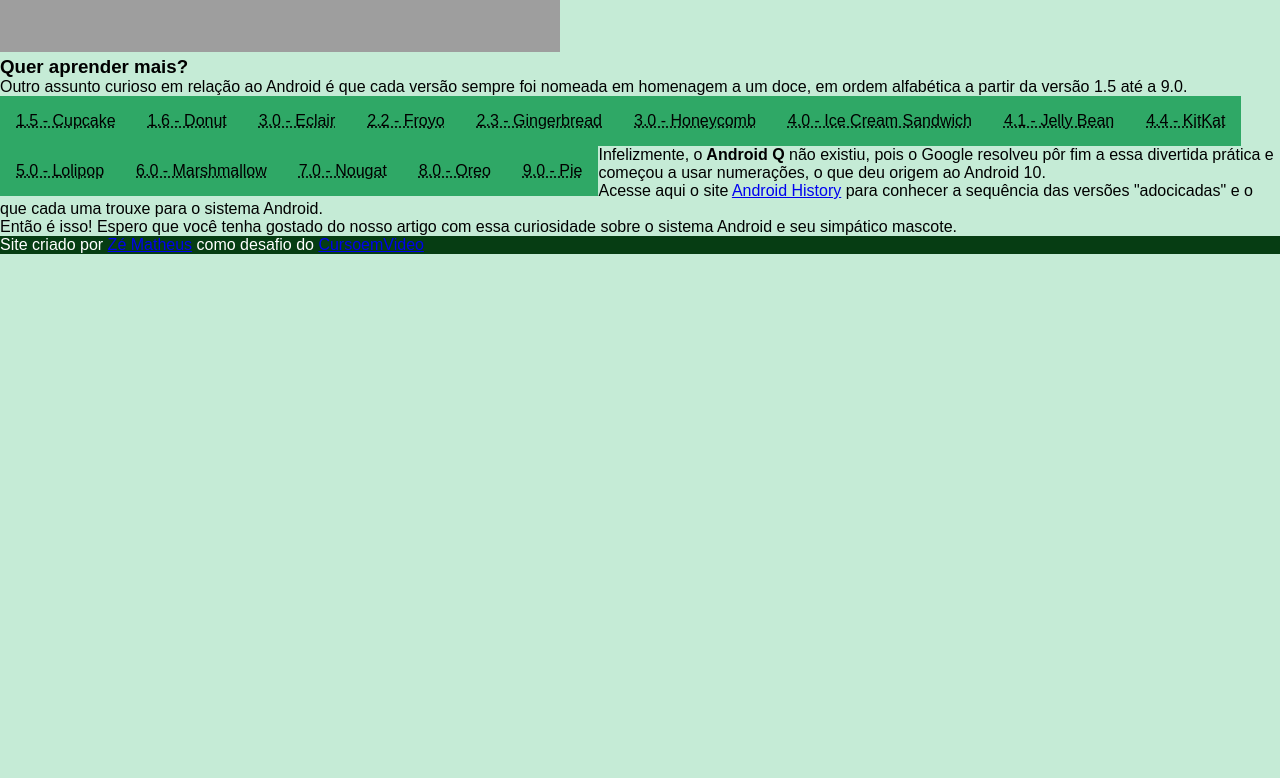
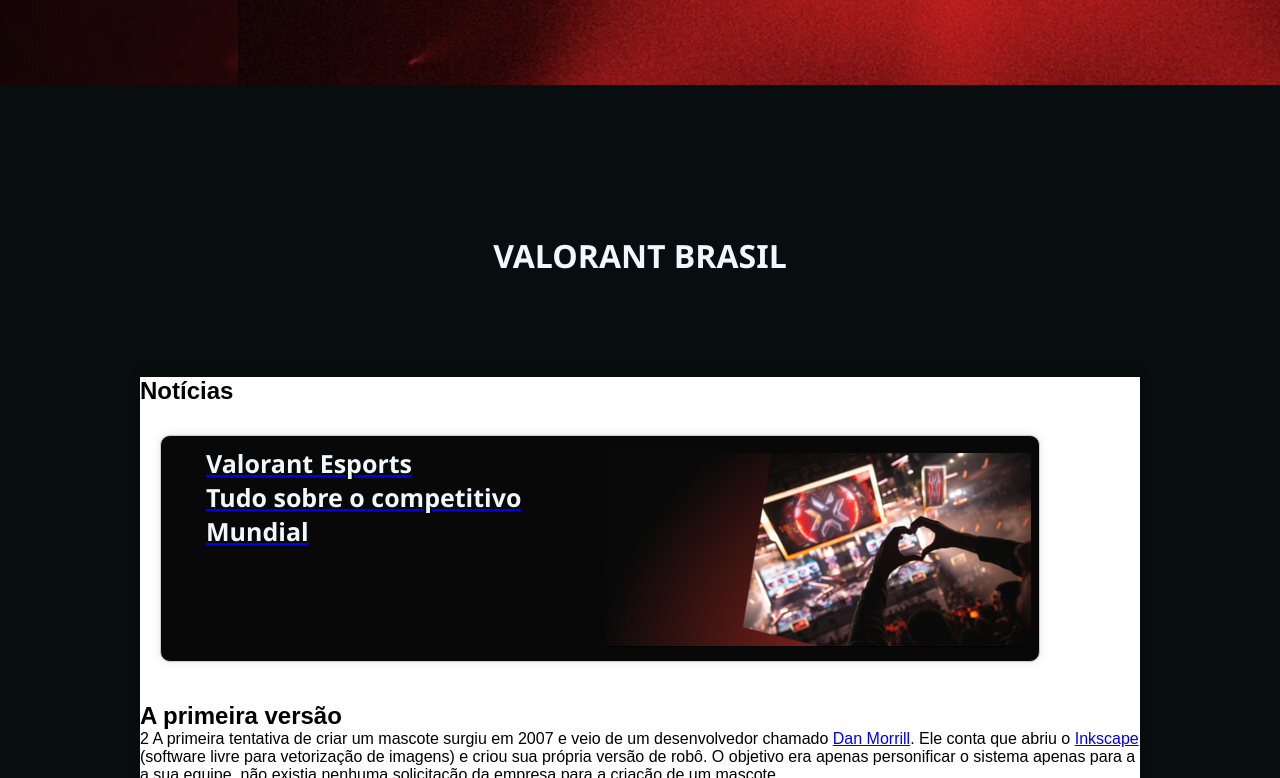
Before and after one commit to zeMatheusLira/sites-estudos, a plain HTML site: page index.html in a window 1280 px wide. Shown: the part 668-1446 px from the top of the page. Before the commit the page ends 922 px from the top, so only its background shows below. Drawn offline with Linux system fonts and the light colour scheme; grey boxes are pictures that could not be loaded.

Commit message:
uma parte do estudo de recriar um site

```diff
--- a/front.css
+++ b/front.css
@@ -10,11 +10,13 @@
 
 :root{
     --cor0: #c5ebd6;
-    --cor1: #83e1ad;
+    --cor1: #f1f5f8;
     --cor2: #3ddc84;
     --cor3: #2fa866;
     --cor4: #1a5c37;
-    --cor5: #063d13;
+    --cor5: #181818;
+    --cor6: #080808;
+    --color-bg-gradient: rgba(11, 196, 226, 0.2);
 
     --fonte-padrao: Arial, verdana,helvetica,sans-serif;
     --fonte-destaque: 'Bebas Neue', 'cursive';
@@ -28,8 +30,90 @@
 }
 
 body{
-    background-color: var(--cor0);
+    background-color: var(--cor6);
     font-family: var(--fonte-padrao);
+}
+
+.image-fundo{
+    position: absolute;
+    top: 53px;
+    left: 0px;
+    width: 100%;
+    height: 700px;
+    opacity: 100%;
+    background-image: url(imagens/HEADER_IMAGE01.jpg);
+}
+
+.overlay {
+    position: absolute;
+    top: 200px;
+    left: 0;
+    width: 100%;
+    height: 2000px;
+    opacity: 15%;
+    background-image: radial-gradient(circle, var(--color-bg-gradient),
+    var(--color-bg-gradient), var(--color-bg-gradient));
+    background-attachment: fixed;
+  }
+
+.texto{
+    position: relative;
+    text-align: center;
+    color: aliceblue;
+    font-family: 'Segoe UI', Tahoma, Geneva, Verdana, sans-serif;
+    margin-top: 800px;
+
+}
+
+main{
+    position: relative;
+    background-color: white;
+    margin: auto;
+    margin-top: 100px;
+    padding: 0px;
+    margin-bottom: 20px;
+    min-width: 300px;
+    max-width: 1000px;
+    box-shadow: 0px 0px 10px rgba(0, 0, 0, 0.514);
+    border-bottom-left-radius: 10px;
+    border-bottom-right-radius: 10px;
+}
+
+.caixa1 {
+    background-color: var(--cor6);
+    border: 1px solid #ccc;
+    border-radius: 10px;
+    padding-bottom: 10px;
+    margin-top: 30px;
+    padding-left: 45px;
+    margin-right: 100px;
+    margin-left: 20px;
+    margin-bottom: 40px;
+    box-shadow: 0px 0px 10px rgba(0, 0, 0, 0.1);
+    overflow: hidden;
+}
+
+.posi{
+    padding-top: 10px;
+    color: aliceblue;
+    font-family: 'Segoe UI', Tahoma, Geneva, Verdana, sans-serif;
+    font-weight: bold;
+    font-size: 25px;
+
+
+
+}
+
+img{
+    margin-top: -95px;
+    margin-left: 400px
+
+}
+
+.bloco-menu{
+    display: flex;
+
+    background-color: var(--cor5);
 }
 
 
@@ -40,15 +124,23 @@
     width: 100%;
 }
 
+.buscar{
+    display: inline-block;
+    margin-left: 72%;
+}
+.login{
+    display: inline-block;
+    margin: auto;
+}
 
 ul{
     list-style: none;
-    padding-left: 0%;
+    padding-left: 1px;
 }
 
 li{
-    background-color: var(--cor3);
-    display: block;
+    background-color: var(--cor5);
+    display: inline-flex;
     float: left;
     padding: 1rem;
     position: relative;
@@ -57,7 +149,7 @@
 }
 
 li a{
-    color: var(--cor0);
+    color: var(--cor1);
     text-decoration: none;
 
 }
@@ -68,10 +160,9 @@
     min-width: 5rem;
     position: absolute;
     transition: all 0.5 ease;
-    margin-top: 1rem;
+    padding-top: 20px;
     left: 0;
     display: none;
-    box-shadow: 0px 8px 16px 0px var(--cor3)
 }
 
 li ul li{
@@ -81,14 +172,18 @@
 
 ul li:hover,
 ul li:focus-within{
-    background-color: var(--cor4);
+    background-color: var(--cor6);
     cursor: pointer;
     font-weight: bold;
     transition: 0.3s;
+    border-radius: 10px;
+
 }
 
 a:hover{
-    color: gray
+    color: gray;
+
+
 }
 
 ul li:hover>ul,
--- a/index.html
+++ b/index.html
@@ -19,10 +19,12 @@
 
    </header>
     -->
-
-    <nav class="nav-item">
+    <div class="overlay"></div>
+    <div class="image-fundo"></div>
+    <div class="bloco-menu">
+      <nav class="nav-item">
         <ul class="nav-home">
-            <li><a href="#">Home</a>
+           <li><a href="#">Home</a>
             <ul>
                 <li><a href="#">Sobre mim</a></li>
                 <li><a href="#">Mais informações</a></li>
@@ -31,13 +33,50 @@
             <li><a href="#">Curiosidades</a></li>
             <li><a href="#">Fale Conosco</a></li>
         </ul>
-     </nav>
+        <ul >
+          <li class="buscar"><a href="#">Buscar</a></li>
+        </ul>
+          <ul>
+            <li class="login"><a href="#">Entrar</a>
+            <ul>
+              <li><a href="#">Cadastro</a></li>
+                <li><a href="#">Login</a></li>
+            </ul></li>
+        </ul>
 
-   <main>
+      </nav>
+    </div>
+
+    <div class="texto"><h1><h1>VALORANT BRASIL</h1></h1></div>
+<main>
 
 <article>
-    <h1>História do Mascote do Android</h1>
-    <p>Provavelmente você sabe que o sistema operacional <strong>Android</strong>, mantido pelo <strong>Google</strong> é um dos mais utilizados para dispositivos móveis em todo o mundo. Mas tavez você não saiba que o seu simpático mascote tem um nome e uma história muito curiosa? Pois acompanhe esse artigo para aprender muita coisa sobre esse robozinho.</p>
+    <h1>Notícias</h1>
+
+
+
+
+    <div>
+      <a href="https://valorantesports.com/">
+    <div class="caixa1">
+
+      <div class="posi"><p>Valorant Esports <br> Tudo sobre o competitivo
+        <br> Mundial
+
+      </p></div>
+
+      <img src="imagens/valor1.png" alt="valorant" class="img">
+    </div>
+  </div>
+</a>
+
+
+
+
+
+
+
+
 
         <h2>A primeira versão</h2>
 
@@ -71,22 +110,7 @@
 
                 <p>Outro assunto curioso em relação ao Android é que cada versão sempre foi nomeada em homenagem a um doce, em ordem alfabética a partir da versão 1.5 até a 9.0.
                 </p>
-        <ul>
-                <li><abbr title="frança">1.5 - Cupcake</abbr></li>
-                <li><abbr title="felipe">1.6 - Donut</abbr></li>
-                <li><abbr title="rafael">3.0 - Eclair</abbr></li>
-                <li><abbr title="frança">2.2 - Froyo</abbr></li>
-                <li><abbr title="felipe">2.3 - Gingerbread</abbr></li>
-                <li><abbr title="rafael">3.0 - Honeycomb</abbr></li>
-                <li><abbr title="frança">4.0 - Ice Cream Sandwich</abbr></li>
-                <li><abbr title="felipe">4.1 - Jelly Bean</abbr></li>
-                <li><abbr title="rafael">4.4 - KitKat</abbr></li>
-                <li><abbr title="frança">5.0 - Lolipop</abbr></li>
-                <li><abbr title="felipe">6.0 - Marshmallow</abbr></li>
-                <li><abbr title="rafael">7.0 - Nougat</abbr></li>
-                <li><abbr title="frança">8.0 - Oreo</abbr></li>
-                <li><abbr title="felipe">9.0 - Pie</abbr></li>
-            </ul>
+
 
         <p> Infelizmente, o<strong> Android Q</strong> não existiu, pois o Google resolveu pôr fim a essa divertida prática e começou a usar numerações, o que deu origem ao Android 10.</p>
 
```
Also changed, not shown: imagens/HEADER_IMAGE.jpg (added), imagens/HEADER_IMAGE01.jpg (added), imagens/valor.png (added), imagens/valor1.png (added).
